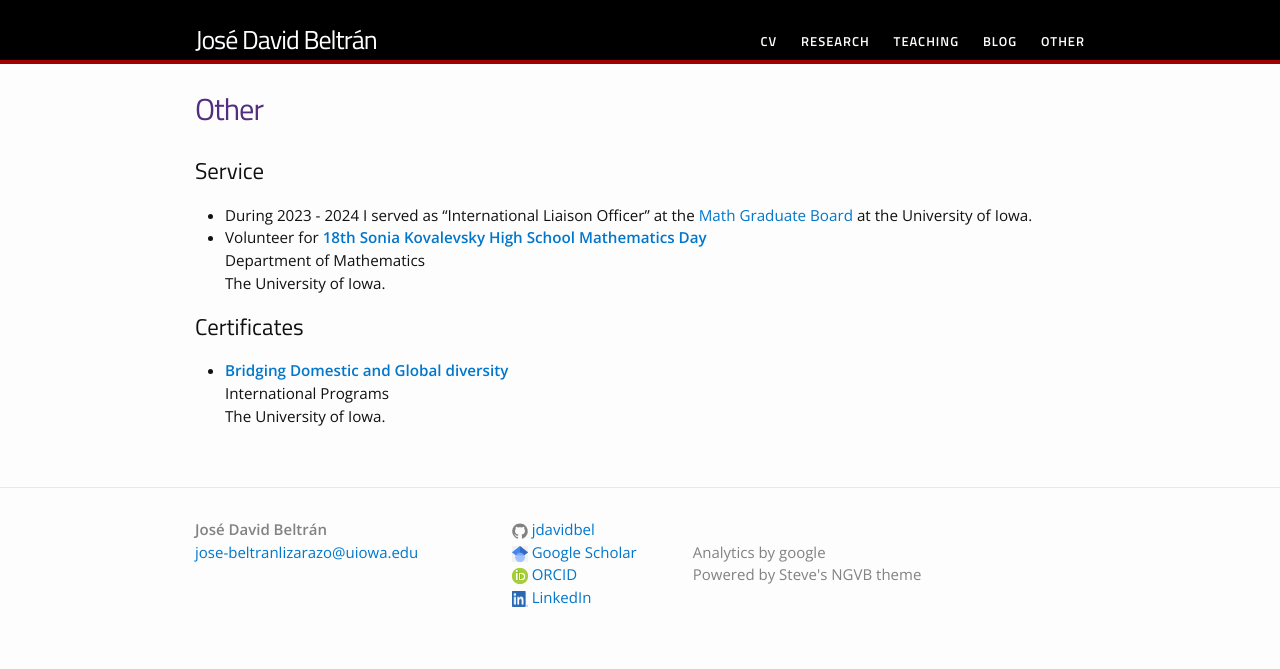
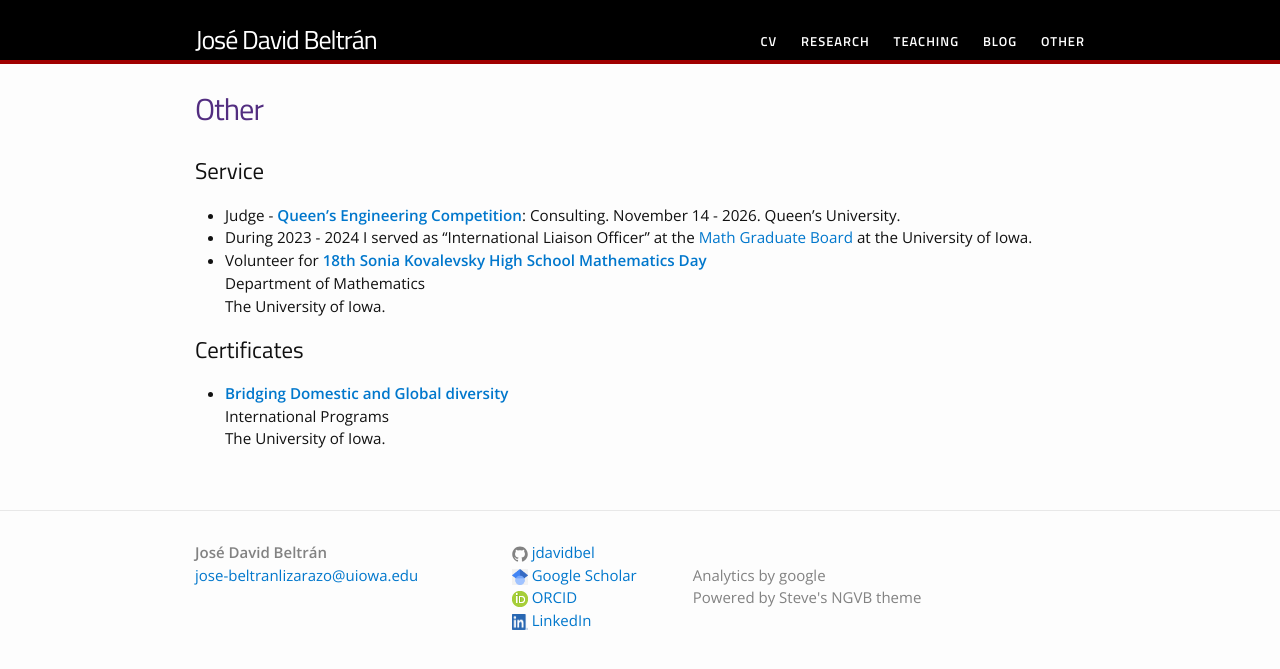
Before and after one commit to jdavidbel/jdavidbel.github.io, a Jekyll site: the page built from other.md, in a window 1280 px wide. Shown: the top 669 px of the page. Built offline with Jekyll 4.4.1, drawn with Linux system fonts in a browser that asks for light colours.

Commit message:
QEC
QEC update

```diff
--- a/other.md
+++ b/other.md
@@ -5,6 +5,7 @@ permalink: /Other/
 ---
 
 ## Service
+- Judge - **[Queen's Engineering Competition](https://quengcomp.com/)**: Consulting. November 14 - 2026. Queen's University.
 - During 2023 - 2024 I served as "International Liaison Officer" at the [Math Graduate Board](https://mathgradboard.com/) at the University of Iowa.
 - Volunteer for  **[18th Sonia Kovalevsky High School Mathematics Day](https://math.uiowa.edu/events/sonia-kovalevsky-high-school-mathematics-day)** <br />
  Department of Mathematics <br /> The University of Iowa.
```
